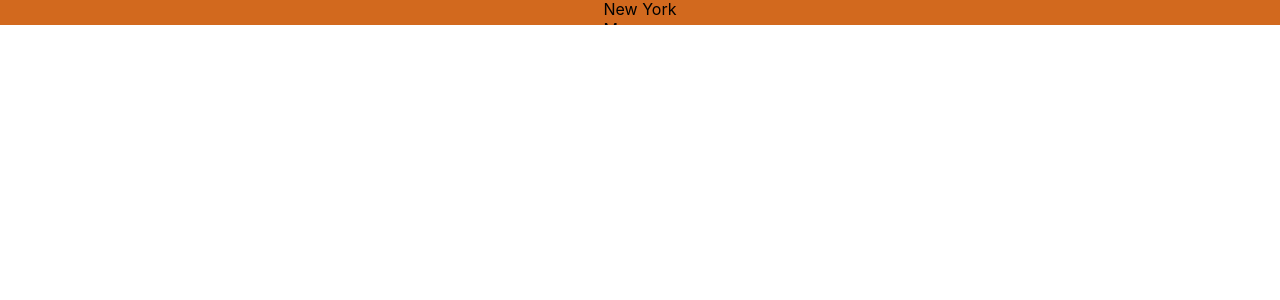
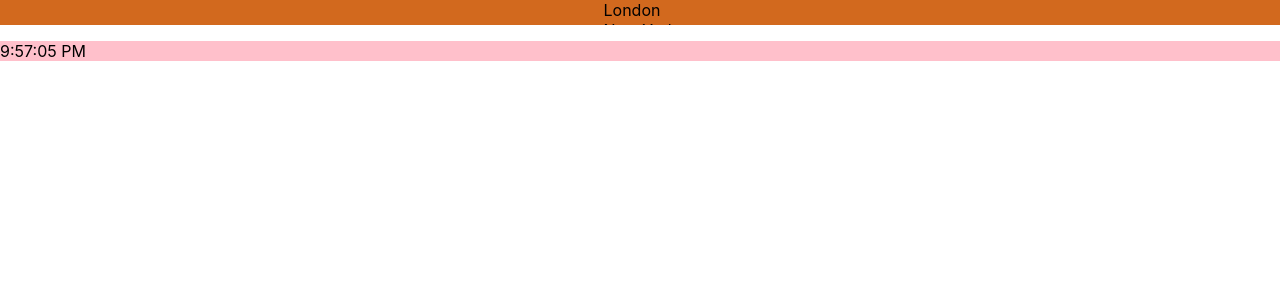
Before and after one commit to mar1n/carousel, a React (Create React App) app: page / in a window 1280 px wide. Shown: the top 300 px of the page. Built offline with nearby package versions, Linux system fonts and the light colour scheme.

Commit message:
add thicking clock

```diff
--- /dev/null
+++ b/src/component/Clock.js
@@ -0,0 +1,30 @@
+import React, { useState, useEffect } from'react'
+import './Clock.css'
+
+export default function Clock() {
+    let [clock, setClock] = useState([
+        {London: new Date(),
+        NewYork: new Date(),
+        Moscow: new Date(),
+        Paris: new Date()}
+    ]);
+
+    useEffect(() => {
+        setInterval(() => thick(), 1000)
+    })
+
+
+
+    const thick = () => {
+        //console.log('Test');
+            // setClock( clock.map(timer =>  (
+            //         { ...timer,London: new Date(), NewYork: new Date(), Moscow: new Date(), Paris: new Date() }
+            //         )));
+            setClock([{London: new Date(), NewYork: new Date(), Moscow: new Date(), Paris: new Date()}])
+    }
+    return(
+        <>
+            <p>{clock[0].London.toLocaleTimeString()}</p>
+        </>
+    )
+}
--- a/src/component/Slide.css
+++ b/src/component/Slide.css
@@ -24,3 +24,8 @@
     95% { transform: translateY(-63px)}
     100% { transform: translateY(-100px)}
 }
+
+.clock {
+    height: 20px;
+    background-color: pink;
+}
--- a/src/component/Slide.js
+++ b/src/component/Slide.js
@@ -1,6 +1,6 @@
 import React from 'react'
 import './Slide.css'
-
+import Clock from './Clock'
 export default function Slide() {
     return (
         <>
@@ -12,6 +12,7 @@ export default function Slide() {
                     <div className="second">Paris</div>
                 </div>
             </div>
+            <div className="clock"><Clock/></div>
         </>
     );
 }
```
Also changed, not shown: src/component/Clock.css (added).
